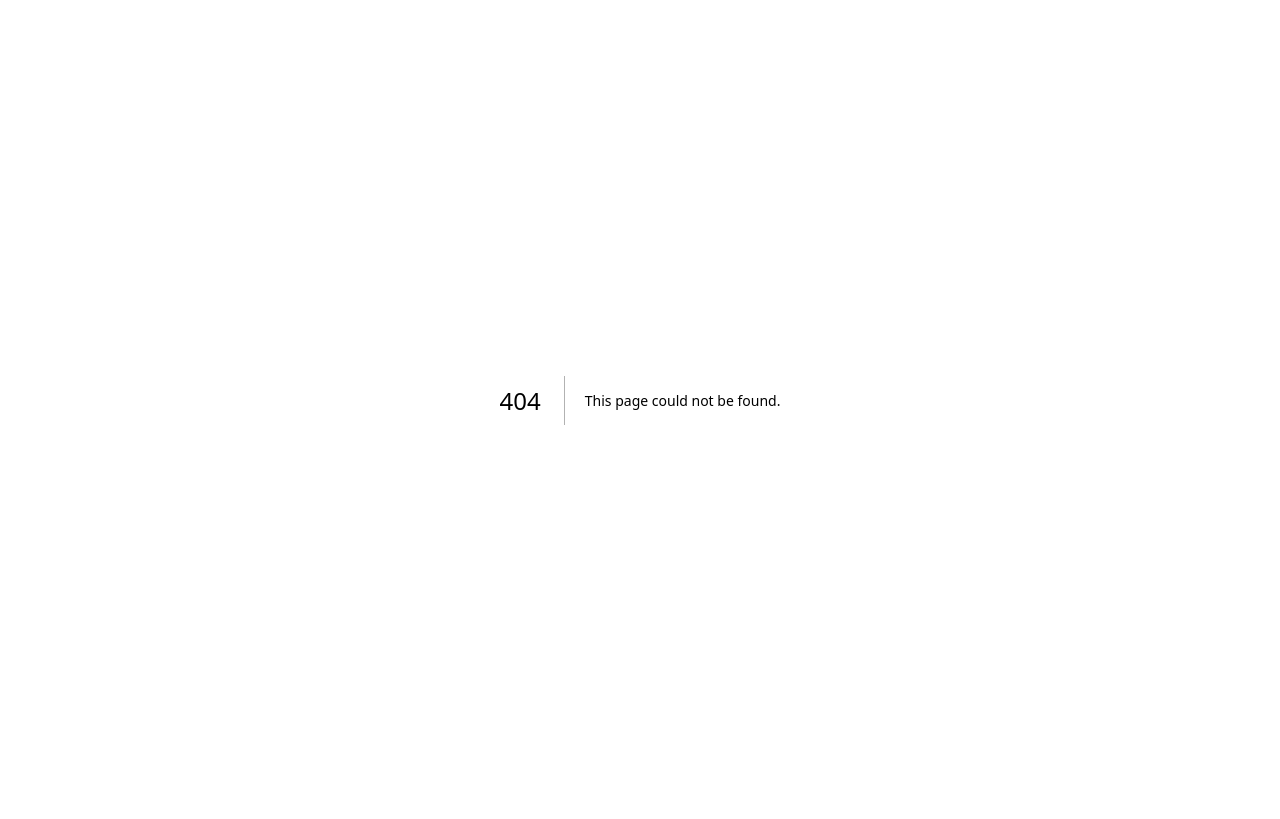
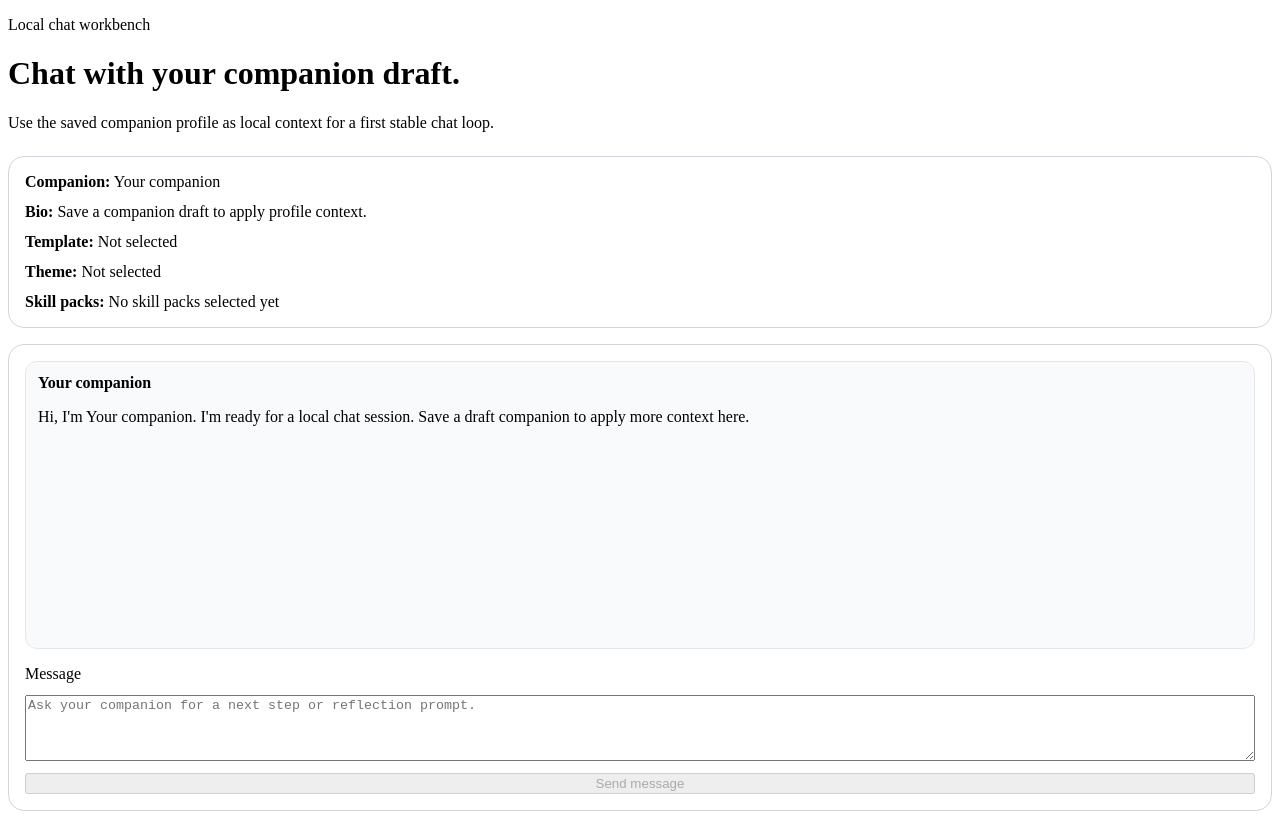
Before and after one commit to MerverliPy/companion-model-studio, a Next.js app in the folder apps/web/: page /chat in a window 1280 px wide. Before the commit this address had no page. Built offline with nearby package versions, Linux system fonts and the light colour scheme.

Commit message:
feat(web): add the first local chat workbench

```diff
--- /dev/null
+++ b/apps/web/app/api/chat/route.ts
@@ -0,0 +1,28 @@
+import { NextResponse } from 'next/server';
+
+import { personalityTemplates, type CompanionDraft } from '../../../lib/companions/companion-schema';
+
+type ChatRequest = {
+  companion: CompanionDraft | null;
+  messages: Array<{
+    role: 'assistant' | 'user';
+    content: string;
+  }>;
+};
+
+export async function POST(request: Request) {
+  const body = (await request.json()) as ChatRequest;
+  const latestUserMessage = [...body.messages].reverse().find((message) => message.role === 'user');
+  const template = personalityTemplates.find(
+    (option) => option.value === body.companion?.personalityTemplate,
+  );
+  const companionName = body.companion?.name || 'Your companion';
+  const skillPackSummary = body.companion?.skillPacks.length
+    ? `Relevant skill packs: ${body.companion.skillPacks.join(', ')}.`
+    : 'No skill packs are saved yet.';
+  const reply = latestUserMessage
+    ? `${companionName} (${template?.label || 'Local companion'}) heard: "${latestUserMessage.content}". ${body.companion?.shortBio || 'This session is using only local draft context.'} ${skillPackSummary}`
+    : `${companionName} is ready. Start with a short question or reflection prompt.`;
+
+  return NextResponse.json({ reply });
+}
--- /dev/null
+++ b/apps/web/app/chat/page.tsx
@@ -0,0 +1,12 @@
+import { ChatWorkbench } from '../components/chat-workbench';
+
+export default function ChatPage() {
+  return (
+    <main>
+      <p>Local chat workbench</p>
+      <h1>Chat with your companion draft.</h1>
+      <p>Use the saved companion profile as local context for a first stable chat loop.</p>
+      <ChatWorkbench />
+    </main>
+  );
+}
--- /dev/null
+++ b/apps/web/app/components/chat-workbench.tsx
@@ -0,0 +1,222 @@
+'use client';
+
+import { useEffect, useMemo, useState, type FormEvent } from 'react';
+
+import {
+  avatarThemes,
+  personalityTemplates,
+  type CompanionDraft,
+} from '../../lib/companions/companion-schema';
+import { loadCompanionDraft } from '../../lib/companions/draft-store';
+import { skillPacks } from '../../lib/companions/skill-packs';
+import {
+  createAssistantMessage,
+  createChatSession,
+  createUserMessage,
+  loadChatSession,
+  saveChatSession,
+  type ChatMessage,
+  type ChatSession,
+} from '../../lib/chat/session-store';
+
+type ComposerState = 'idle' | 'sending' | 'error';
+
+function getCompanionName(companion: CompanionDraft | null) {
+  return companion?.name || 'Your companion';
+}
+
+function createWelcomeMessage(companion: CompanionDraft | null) {
+  const name = getCompanionName(companion);
+  const prompt = companion?.shortBio || 'Save a draft companion to apply more context here.';
+
+  return createAssistantMessage(
+    `Hi, I'm ${name}. I'm ready for a local chat session. ${prompt}`,
+  );
+}
+
+export function ChatWorkbench() {
+  const [companion, setCompanion] = useState<CompanionDraft | null>(null);
+  const [session, setSession] = useState<ChatSession | null>(null);
+  const [draftMessage, setDraftMessage] = useState('');
+  const [composerState, setComposerState] = useState<ComposerState>('idle');
+
+  useEffect(() => {
+    const savedCompanion = loadCompanionDraft();
+    const savedSession = loadChatSession();
+    const nextSession =
+      savedSession || createChatSession([createWelcomeMessage(savedCompanion)]);
+
+    setCompanion(savedCompanion);
+    setSession(nextSession);
+    saveChatSession(nextSession);
+  }, []);
+
+  const companionSummary = useMemo(() => {
+    const template = personalityTemplates.find(
+      (option) => option.value === companion?.personalityTemplate,
+    );
+    const avatarTheme = avatarThemes.find((option) => option.value === companion?.avatarTheme);
+    const selectedSkillPacks = skillPacks.filter((pack) => companion?.skillPacks.includes(pack.value));
+
+    return {
+      template: template?.label || 'Not selected',
+      avatarTheme: avatarTheme?.label || 'Not selected',
+      skillPacks:
+        selectedSkillPacks.length > 0
+          ? selectedSkillPacks.map((pack) => pack.label).join(', ')
+          : 'No skill packs selected yet',
+    };
+  }, [companion]);
+
+  async function handleSubmit(event: FormEvent<HTMLFormElement>) {
+    event.preventDefault();
+
+    const content = draftMessage.trim();
+
+    if (!content || !session || composerState === 'sending') {
+      return;
+    }
+
+    const userMessage = createUserMessage(content);
+    const optimisticSession = {
+      ...session,
+      messages: [...session.messages, userMessage],
+      updatedAt: new Date().toISOString(),
+    };
+
+    setSession(optimisticSession);
+    setDraftMessage('');
+    setComposerState('sending');
+
+    try {
+      const response = await fetch('/api/chat', {
+        method: 'POST',
+        headers: {
+          'Content-Type': 'application/json',
+        },
+        body: JSON.stringify({
+          companion,
+          messages: optimisticSession.messages,
+        }),
+      });
+
+      if (!response.ok) {
+        throw new Error('Request failed');
+      }
+
+      const result = (await response.json()) as { reply: string };
+      const nextSession = {
+        ...optimisticSession,
+        messages: [...optimisticSession.messages, createAssistantMessage(result.reply)],
+        updatedAt: new Date().toISOString(),
+      };
+
+      setSession(nextSession);
+      saveChatSession(nextSession);
+      setComposerState('idle');
+    } catch {
+      const recoveredSession = {
+        ...session,
+        messages: [
+          ...optimisticSession.messages,
+          createAssistantMessage('I could not send that message just now. Please try again.'),
+        ],
+        updatedAt: new Date().toISOString(),
+      };
+
+      setSession(recoveredSession);
+      saveChatSession(recoveredSession);
+      setComposerState('error');
+    }
+  }
+
+  return (
+    <section
+      aria-label="Chat workbench"
+      style={{
+        display: 'grid',
+        gap: '1rem',
+        marginTop: '1.5rem',
+      }}
+    >
+      <div
+        style={{
+          border: '1px solid #d1d5db',
+          borderRadius: '16px',
+          padding: '1rem',
+          display: 'grid',
+          gap: '0.75rem',
+        }}
+      >
+        <div>
+          <strong>Companion:</strong> {getCompanionName(companion)}
+        </div>
+        <div>
+          <strong>Bio:</strong> {companion?.shortBio || 'Save a companion draft to apply profile context.'}
+        </div>
+        <div>
+          <strong>Template:</strong> {companionSummary.template}
+        </div>
+        <div>
+          <strong>Theme:</strong> {companionSummary.avatarTheme}
+        </div>
+        <div>
+          <strong>Skill packs:</strong> {companionSummary.skillPacks}
+        </div>
+      </div>
+
+      <div
+        style={{
+          border: '1px solid #d1d5db',
+          borderRadius: '16px',
+          padding: '1rem',
+          display: 'grid',
+          gap: '1rem',
+        }}
+      >
+        <div
+          aria-live="polite"
+          style={{
+            display: 'grid',
+            gap: '0.75rem',
+            minHeight: '18rem',
+          }}
+        >
+          {session?.messages.map((message: ChatMessage) => (
+            <article
+              key={message.id}
+              style={{
+                border: '1px solid #e5e7eb',
+                borderRadius: '12px',
+                padding: '0.75rem',
+                background: message.role === 'assistant' ? '#f9fafb' : '#eff6ff',
+              }}
+            >
+              <p style={{ margin: 0 }}>
+                <strong>{message.role === 'assistant' ? getCompanionName(companion) : 'You'}</strong>
+              </p>
+              <p style={{ marginBottom: 0 }}>{message.content}</p>
+            </article>
+          ))}
+        </div>
+
+        <form onSubmit={handleSubmit} style={{ display: 'grid', gap: '0.75rem' }}>
+          <label htmlFor="chat-message">Message</label>
+          <textarea
+            id="chat-message"
+            name="message"
+            rows={4}
+            value={draftMessage}
+            onChange={(event) => setDraftMessage(event.target.value)}
+            placeholder="Ask your companion for a next step or reflection prompt."
+            disabled={!session || composerState === 'sending'}
+          />
+          <button type="submit" disabled={!draftMessage.trim() || composerState === 'sending'}>
+            {composerState === 'sending' ? 'Sending…' : 'Send message'}
+          </button>
+          {composerState === 'error' ? <p>Last send failed, but your local session was kept.</p> : null}
+        </form>
+      </div>
+    </section>
+  );
+}
--- /dev/null
+++ b/apps/web/lib/chat/session-store.ts
@@ -0,0 +1,62 @@
+export type ChatMessage = {
+  id: string;
+  role: 'assistant' | 'user';
+  content: string;
+  createdAt: string;
+};
+
+export type ChatSession = {
+  id: string;
+  messages: ChatMessage[];
+  updatedAt: string;
+};
+
+const storageKey = 'companion-model-studio:chat-session';
+
+function createId(prefix: string) {
+  return `${prefix}-${Date.now()}-${Math.random().toString(36).slice(2, 8)}`;
+}
+
+export function createUserMessage(content: string): ChatMessage {
+  return {
+    id: createId('user'),
+    role: 'user',
+    content,
+    createdAt: new Date().toISOString(),
+  };
+}
+
+export function createAssistantMessage(content: string): ChatMessage {
+  return {
+    id: createId('assistant'),
+    role: 'assistant',
+    content,
+    createdAt: new Date().toISOString(),
+  };
+}
+
+export function createChatSession(messages: ChatMessage[]): ChatSession {
+  return {
+    id: createId('session'),
+    messages,
+    updatedAt: new Date().toISOString(),
+  };
+}
+
+export function loadChatSession(): ChatSession | null {
+  const stored = window.localStorage.getItem(storageKey);
+
+  if (!stored) {
+    return null;
+  }
+
+  try {
+    return JSON.parse(stored) as ChatSession;
+  } catch {
+    return null;
+  }
+}
+
+export function saveChatSession(session: ChatSession) {
+  window.localStorage.setItem(storageKey, JSON.stringify(session));
+}
```
Also changed, not shown: 1 other file (tests, documents, lock files or other folders).
